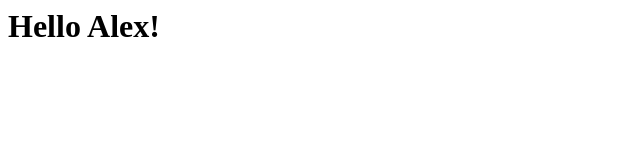
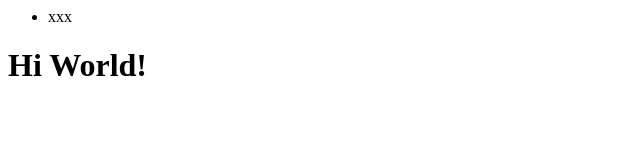
Before and after one commit to gonnareclaimmycrown/1, a plain HTML site: page index.html in a window 1280 px wide. Shown: the whole page, without its empty margins (0-640 px from the left). Drawn offline with Linux system fonts and the light colour scheme.

Commit message:
Update index.html

```diff
--- a/index.html
+++ b/index.html
@@ -4,6 +4,9 @@
   <title> Git task </title>
 </head>
 <body>
-  <h1> Hello Alex! </h1>
+  <ul>
+    <li> xxx </li>
+  </ul>
+  <h1> Hi World! </h1>
 </body>
 </html>
```
